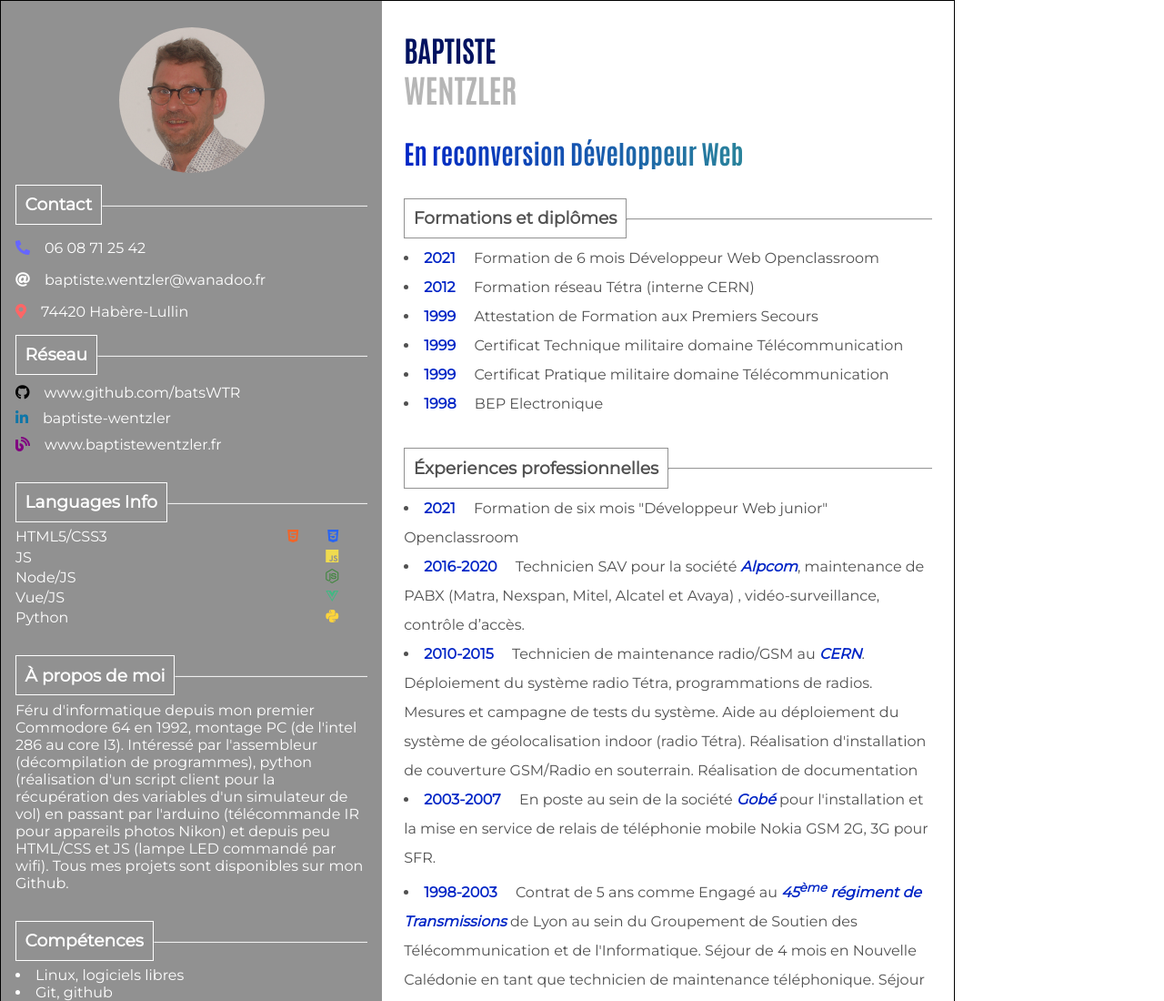
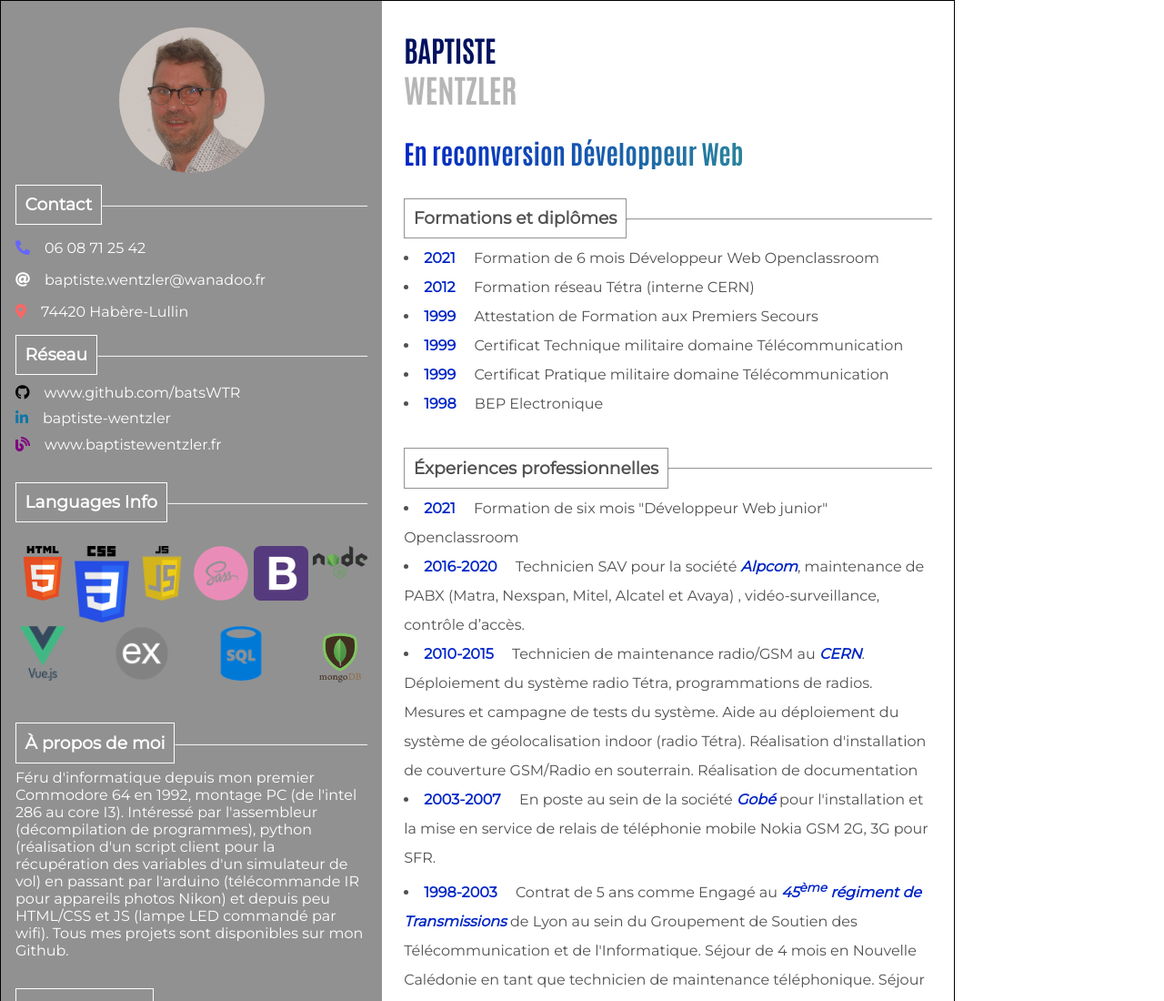
Before and after one commit to batsWTR/CV, a plain HTML site: page index.html in a window 1280 px wide. Shown: the top 1100 px of the page at 91% size. Drawn offline with Linux system fonts and the light colour scheme.

Commit message:
modif logos languages

```diff
--- a/index.html
+++ b/index.html
@@ -46,11 +46,16 @@
                 <div><hr></div>
             </div>
             <ul>
-                <li><span>HTML5/CSS3</span><div><i class="fab fa-html5"></i><i class="fab fa-css3-alt"></i></div></li>
-                <li><span>JS</span><i class="fab fa-js"></i></li>
-                <li><span>Node/JS</span><i class="fab fa-node-js"></i></li>
-                <li><span>Vue/JS</span><i class="fab fa-vuejs"></i></li>
-                <li><span>Python</span><i class="fab fa-python"></i></li>
+                <li><img src="./logos/html5.png" alt="" title="Html 5"></li>
+                <li><img src="./logos/css3.png" alt=""></li>
+                <li><img src="./logos/js.png" alt=""></li>
+                <li><img src="./logos/sass.png" alt=""></li>
+                <li><img src="./logos/bootstrap.png" alt=""></li>
+                <li><img src="./logos/nodejs.png" alt=""></li>
+                <li><img src="./logos/vuejs.png" alt=""></li>
+                <li><img src="./logos/express.png" alt=""></li>
+                <li><img src="./logos/sql.png" alt=""></li>
+                <li><img src="./logos/mongodb.png" alt=""></li>
             </ul>
         </div>
         <div class="moi m-block">
--- a/saas/__left.scss
+++ b/saas/__left.scss
@@ -46,14 +46,17 @@
         }
     }
     .language{
-        li{
+        ul{
             display: flex;
             flex-direction: row;
             justify-content: space-between;
-            margin-top: 0.2rem;
+            flex-wrap: wrap;
+            margin-top: 1.6rem;
+            list-style: none;
 
-            i{
-                margin-right: 2rem;
+            img{
+                width: 60px;
+                height: auto;
             }
         }
     }
```
Also changed, not shown: logos/bootstrap.png (added), logos/css3.png (added), logos/express.png (added), logos/html5.png (added), logos/js.png (added), logos/mongodb.png (added), logos/nodejs.png (added), logos/sass.jpg (added), logos/sass.png (added), logos/sql.png (added), logos/vuejs.png (added), main.css, 4 other files.
